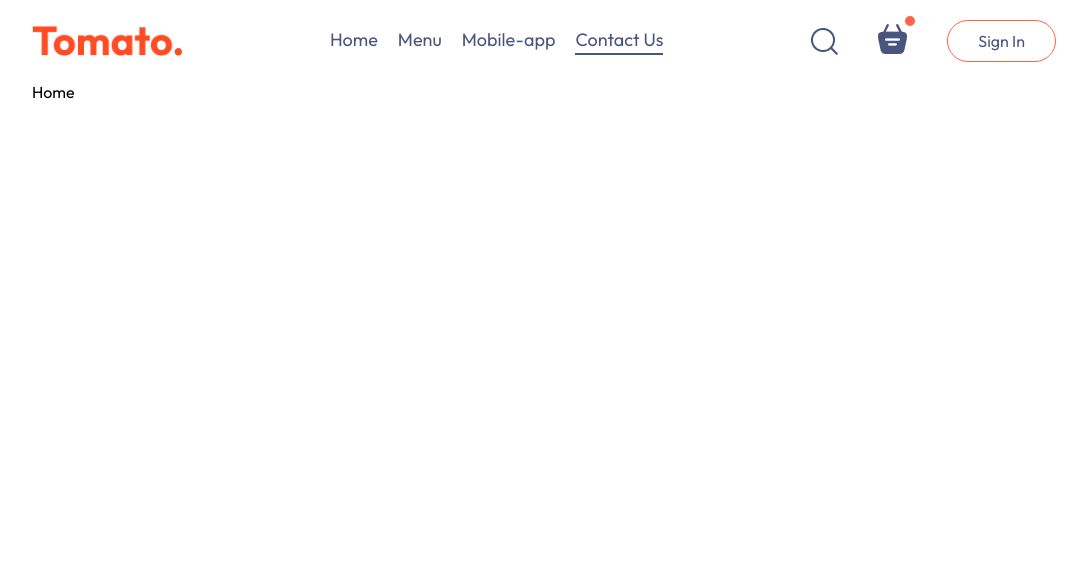
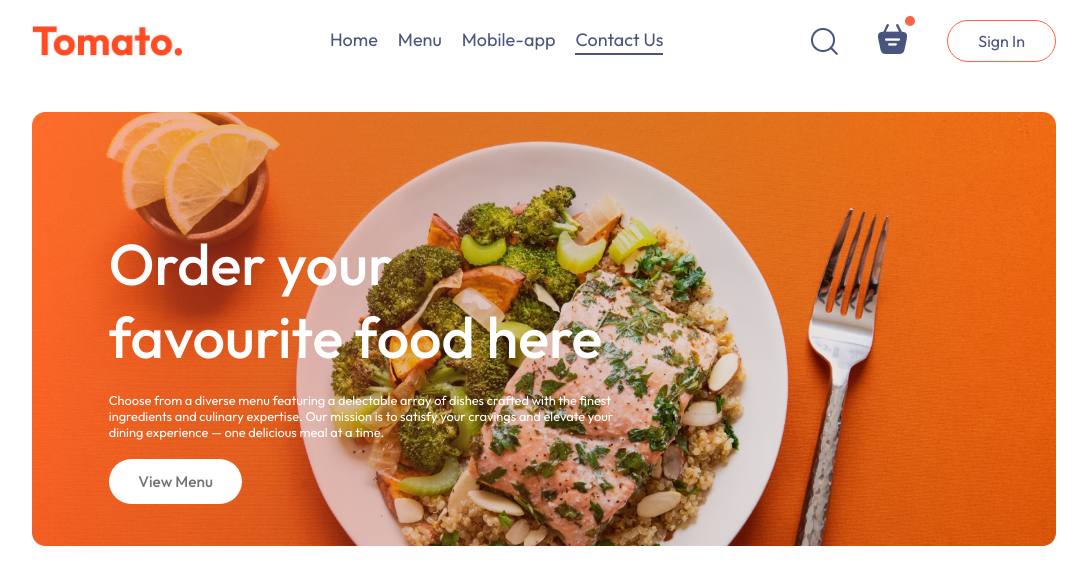
Before and after one commit to Pukaliny01/FoodDeliveryApp, a React (Vite) app in the folder frontend/: page / in a window 1280 px wide. Shown: the top 584 px of the page, without its empty margins (96-1183 px from the left). Built offline with nearby package versions, Linux system fonts and the light colour scheme; a web font is replaced by a local one.

Commit message:
Finished setting and styling Header component for Home page

```diff
--- a/frontend/package.json
+++ b/frontend/package.json
@@ -11,7 +11,8 @@
   },
   "dependencies": {
     "react": "^19.1.1",
-    "react-dom": "^19.1.1"
+    "react-dom": "^19.1.1",
+    "react-router-dom": "^7.9.5"
   },
   "devDependencies": {
     "@eslint/js": "^9.36.0",
--- /dev/null
+++ b/frontend/src/components/Header/Header.css
@@ -0,0 +1,41 @@
+.header{
+    height: 34vw;
+    margin: 30px auto;
+    background: url('/header_img.png') no-repeat;
+    background-size: contain;
+    position: relative;
+}
+
+.header-contents{
+    position: absolute;
+    display: flex;
+    flex-direction: column;
+    align-items: start;
+    gap: 1.5vw;
+    max-width: 50%;
+    bottom: 10%;
+    left: 6vw;
+    animation: fadeIn 3s;
+}
+
+.header-contents h2{
+    font-weight: 500;
+    color: white;
+    font-size: max(4.5vw, 22px);
+}
+
+.header-contents p{
+    color: white;
+    font-size: 1vw;
+}
+
+.header-contents button{
+    background-color: white;
+    color: #747474;
+    border: none;
+    padding: 1vw 2.3vw;
+    font-weight: 500;
+    font-size: max(1.2vw, 13px);
+    border-radius: 50px;
+    cursor: pointer;
+}
--- /dev/null
+++ b/frontend/src/components/Header/Header.jsx
@@ -0,0 +1,16 @@
+import React from 'react'
+import './Header.css'
+
+const Header = () => {
+  return (
+    <div className='header'>
+        <div className="header-contents">
+            <h2>Order your favourite food here</h2>
+            <p>Choose from a diverse menu featuring a delectable array of dishes crafted with the finest ingredients and culinary expertise. Our mission is to satisfy your cravings and elevate your dining experience — one delicious meal at a time. </p>
+            <button>View Menu</button>
+        </div>
+    </div>
+  )
+}
+
+export default Header
--- a/frontend/src/index.css
+++ b/frontend/src/index.css
@@ -16,3 +16,12 @@ a{
   width: 80%;
   margin: auto;
 }
+
+@keyframes fadeIn {
+  0% {
+    opacity: 0;
+  }
+  100% {
+    opacity: 1;
+  }
+}
--- a/frontend/src/pages/Home/Home.jsx
+++ b/frontend/src/pages/Home/Home.jsx
@@ -1,9 +1,12 @@
 import React from 'react'
 import './Home.css'
+import Header from '../../components/Header/Header'
 
 const Home = () => {
   return (
-    <div>Home</div>
+    <div>
+        <Header/>
+    </div>
   )
 }
 
```
Also changed, not shown: frontend/public/header_img.png (added), 1 other file (tests, documents, lock files or other folders).
